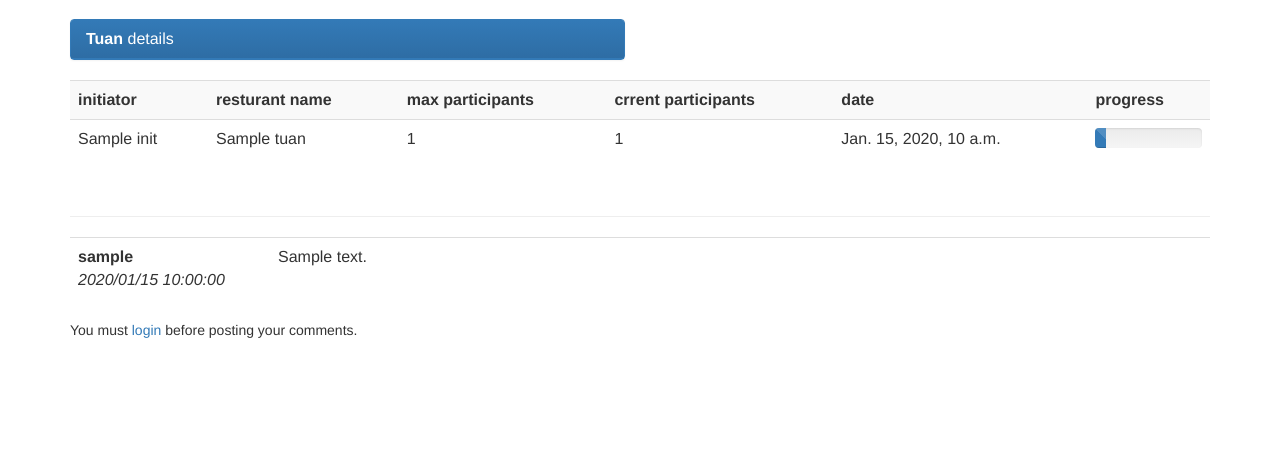
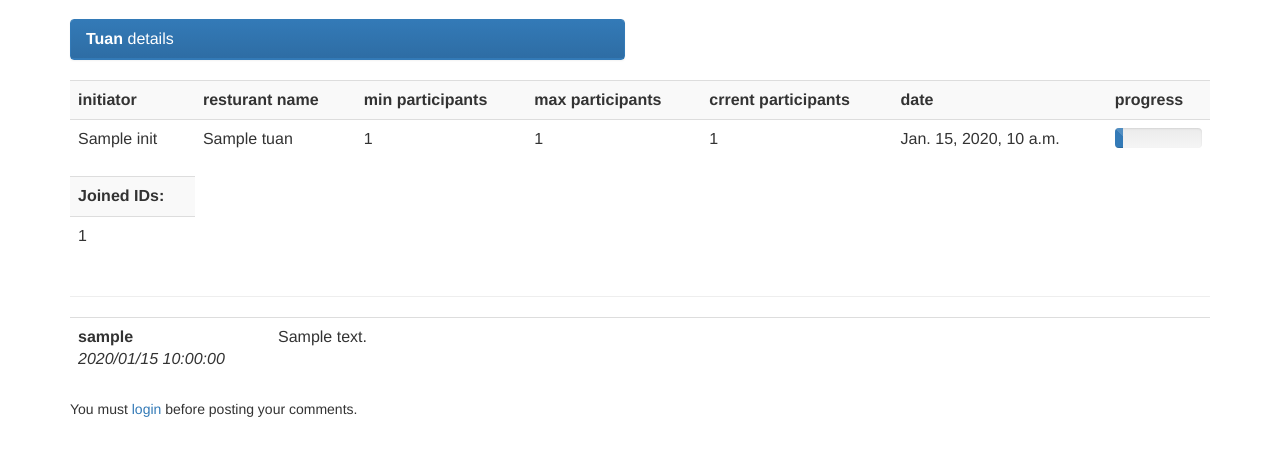
Before and after one commit to deja2011/snps_fantuan, a Django app: template tuanapp/templates/detail_tuan.html in a window 1280 px wide. Shown: the part 51-507 px from the top of the page. Run offline with Django 3.2, Linux system fonts and the light colour scheme; the template is opened without the code that fills it: most values are stand-ins (such as "Sample title", 1, 10 or a date in 2020); some libraries are stand-ins or nearby versions.

Commit message:
Display joined person list in Details Display joined person list in My Tuan

```diff
--- a/tuanapp/templates/detail_tuan.html
+++ b/tuanapp/templates/detail_tuan.html
@@ -83,6 +83,7 @@
                         <tr>
                             <th> initiator </th>
                             <th> resturant name </th>
+                            <th> min participants </th>
                             <th> max participants </th>
                             <th> crrent participants </th>
                             <th> date </th>
@@ -91,6 +92,7 @@
                         <tr>
                             <td> {{tuan.init}}</td>
                             <td> {{tuan.rest_name}}</td>
+                            <td> {{tuan.min_num}}</td>
                             <td> {{tuan.max_num}}</td>
                             <td> {{tuan.crt_num}}</td>
                             <td> {{tuan.date}}</td>
@@ -98,6 +100,15 @@
                                 <div class="progress">
                                     <div class="progress-bar progress-bar-striped" role="progressbar" aria-valuenow="60" aria-valuemin="0" aria-valuemax="100" style="width:{{tuan.progress}}%"></div>
                                 </div>
+                            </td>
+                        </tr>
+                        <tr>
+                            <th> Joined IDs:</th>
+                        </tr>
+                        <tr>
+                            <td> {% for id in tuan.joind_id.all %}
+                                {{id}}
+                                {% endfor%}
                             </td>
                         </tr>
                     </table>
--- a/tuanapp/templates/my_tuan.html
+++ b/tuanapp/templates/my_tuan.html
@@ -90,8 +90,10 @@
 
 							<th> initiator </th>
 							<th> resturant name </th>
+                                                        <th> min participants </th>
 							<th> max participants </th>
 							<th> crrent participants </th>
+                                                        <th> joined ids </th>
 							<th> date </th>
 							<th> progress </th>
 						</tr>
@@ -105,6 +107,8 @@
 							<td> {{tuan.min_num}}</td>
 							<td> {{tuan.max_num}}</td>
 							<td> {{tuan.crt_num}}</td>
+                                                        <td> {% for id in tuan.joind_id.all|slice:":2" %} {{id}} {% endfor %}
+                                                            {% if tuan.joind_id.all.2 %} and <a href="{% url 'detail' tuan.id %}"> more </a> {% endif %}
 							<td> {{tuan.date}}</td>
 							<td>
 								<div class="progress">
```
Also changed, not shown: django.db.
